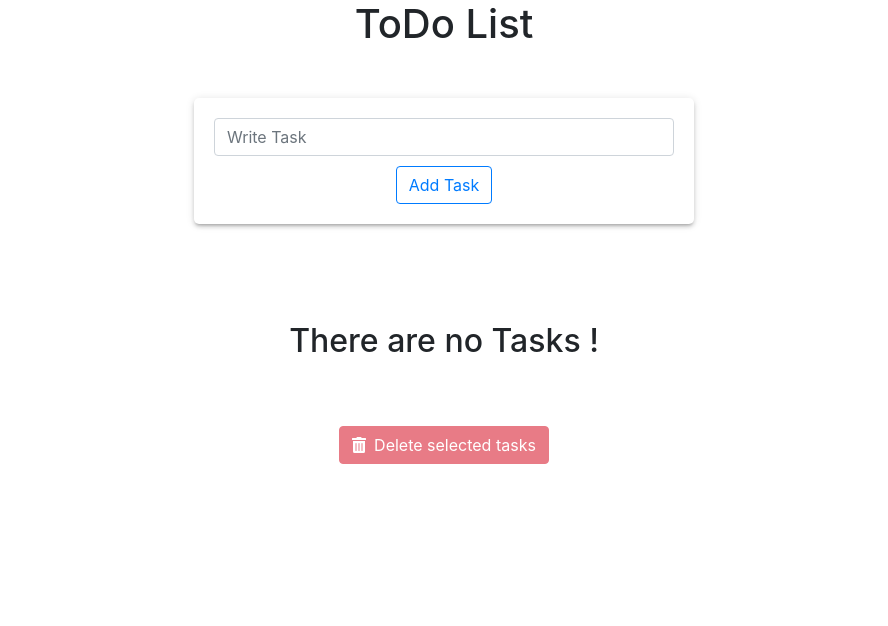
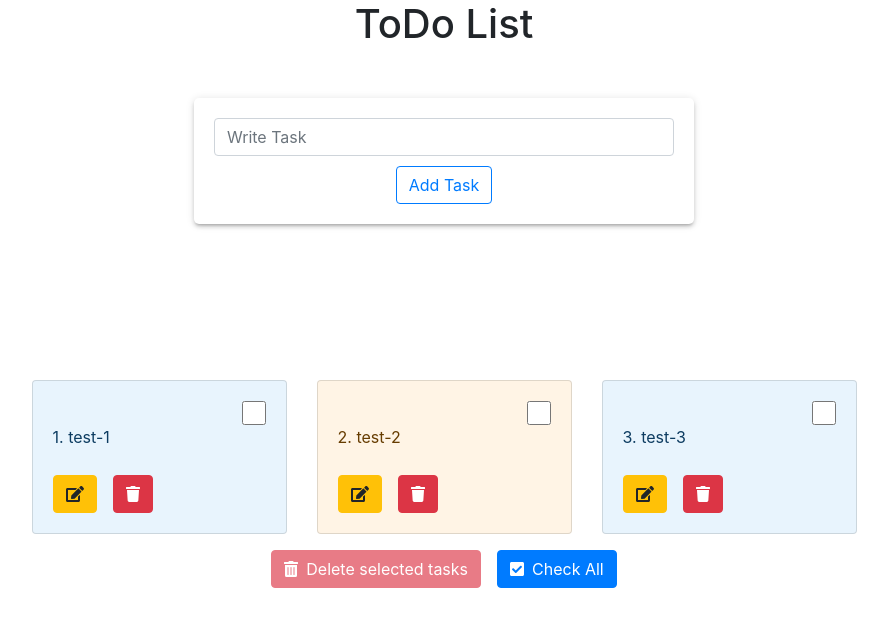
Before and after one commit to Narek-Alexanyan/todo-react-beg-06, a React (Create React App) app: page / in a window 1280 px wide. Shown: the top 626 px of the page, without its empty margins (196-1084 px from the left). Built offline with nearby package versions, Linux system fonts and the light colour scheme.

Commit message:
check all tasks

```diff
--- a/src/component/Task/Task.jsx
+++ b/src/component/Task/Task.jsx
@@ -1,3 +1,5 @@
+import React from "react";
+
 import Styles from "./Task.module.css";
 
 import { Card, Button, FormControl } from "react-bootstrap";
@@ -24,12 +26,13 @@ function Task({
   if (isChecked) classes.push(Styles.checked);
 
   return (
-    <Card className={classes.join(' ')}>
+    <Card className={classes.join(" ")}>
       <Card.Body>
         <FormControl
           type="checkbox"
           className={Styles.Card__checkbox}
-          onClick={() => handleToggleCheckTask(task._id)}
+          onChange={() => handleToggleCheckTask(task._id, isChecked)}
+          checked={isChecked}
         />
         <Card.Text>
           {index + 1}. {task.title}
@@ -50,4 +53,4 @@ function Task({
   );
 }
 
-export default Task;
+export default React.memo(Task);
--- a/src/component/ToDo/ToDo.jsx
+++ b/src/component/ToDo/ToDo.jsx
@@ -4,7 +4,7 @@ import Task from "../Task/Task";
 import idGenerator from "../../idGenerator";
 
 import { FontAwesomeIcon } from "@fortawesome/react-fontawesome";
-import { faTrashAlt } from "@fortawesome/free-solid-svg-icons";
+import { faCheckSquare, faTrashAlt } from "@fortawesome/free-solid-svg-icons";
 
 import { Container, Row, Col, Button } from "react-bootstrap";
 
@@ -12,8 +12,22 @@ import "./ToDo.scss";
 
 class ToDo extends Component {
   state = {
-    tasks: [],
+    tasks: [
+      {
+        _id: idGenerator(),
+        title: "test-1",
+      },
+      {
+        _id: idGenerator(),
+        title: "test-2",
+      },
+      {
+        _id: idGenerator(),
+        title: "test-3",
+      },
+    ],
     checkedTasks: new Set(),
+    buttonValue: "Check All",
   };
   ColStyles = ["mt-2", "mb-2", "slide-bottom"];
 
@@ -28,27 +42,36 @@ class ToDo extends Component {
     });
   };
 
-  handleToggleCheckTask = (id) => {
+  handleToggleCheckTask = (id, checked) => {
     let checkedTasks = new Set(this.state.checkedTasks);
-
+    let { buttonValue } = this.state;
+    if (!checked) {
+      buttonValue = "Remove Checked";
+    } else {
+      buttonValue = "Check All";
+    }
     if (!checkedTasks.has(id)) {
       checkedTasks.add(id);
     } else {
       checkedTasks.delete(id);
     }
+
     this.setState({
       checkedTasks,
+      buttonValue,
     });
   };
 
   handleDeleteCheckedTasks = () => {
-    const { checkedTasks } = this.state;
+    let { buttonValue, checkedTasks } = this.state;
     let tasks = [...this.state.tasks];
     tasks = tasks.filter((task) => !checkedTasks.has(task._id));
+    buttonValue = "Check All";
 
     this.setState({
       tasks,
       checkedTasks: new Set(),
+      buttonValue,
     });
   };
 
@@ -61,8 +84,26 @@ class ToDo extends Component {
     });
   };
 
+  handleCheckAllTasks = () => {
+    let checkedTasks = new Set(this.state.checkedTasks);
+    let { buttonValue, tasks } = this.state;
+    if (checkedTasks.size === 0) {
+      tasks.forEach((item) => checkedTasks.add(item._id));
+      buttonValue = "Remove Checked";
+    } else {
+      tasks.forEach((item) => checkedTasks.delete(item._id));
+      buttonValue = "Check All";
+    }
+
+    this.setState({
+      buttonValue,
+      checkedTasks,
+    });
+  };
+
   render() {
-    const { checkedTasks, tasks } = this.state;
+    const { checkedTasks, tasks, buttonValue } = this.state;
+    // console.log(checkedTasks);
     const tasksList = tasks.map((task, index) => {
       return (
         <Col
@@ -110,6 +151,17 @@ class ToDo extends Component {
             ></FontAwesomeIcon>
             Delete selected tasks
           </Button>
+          <Button
+            className="ml-3"
+            variant="primary"
+            onClick={this.handleCheckAllTasks}
+          >
+            <FontAwesomeIcon
+              className="mr-2"
+              icon={faCheckSquare}
+            ></FontAwesomeIcon>
+            {buttonValue}
+          </Button>
         </Row>
       </Container>
     );
```
